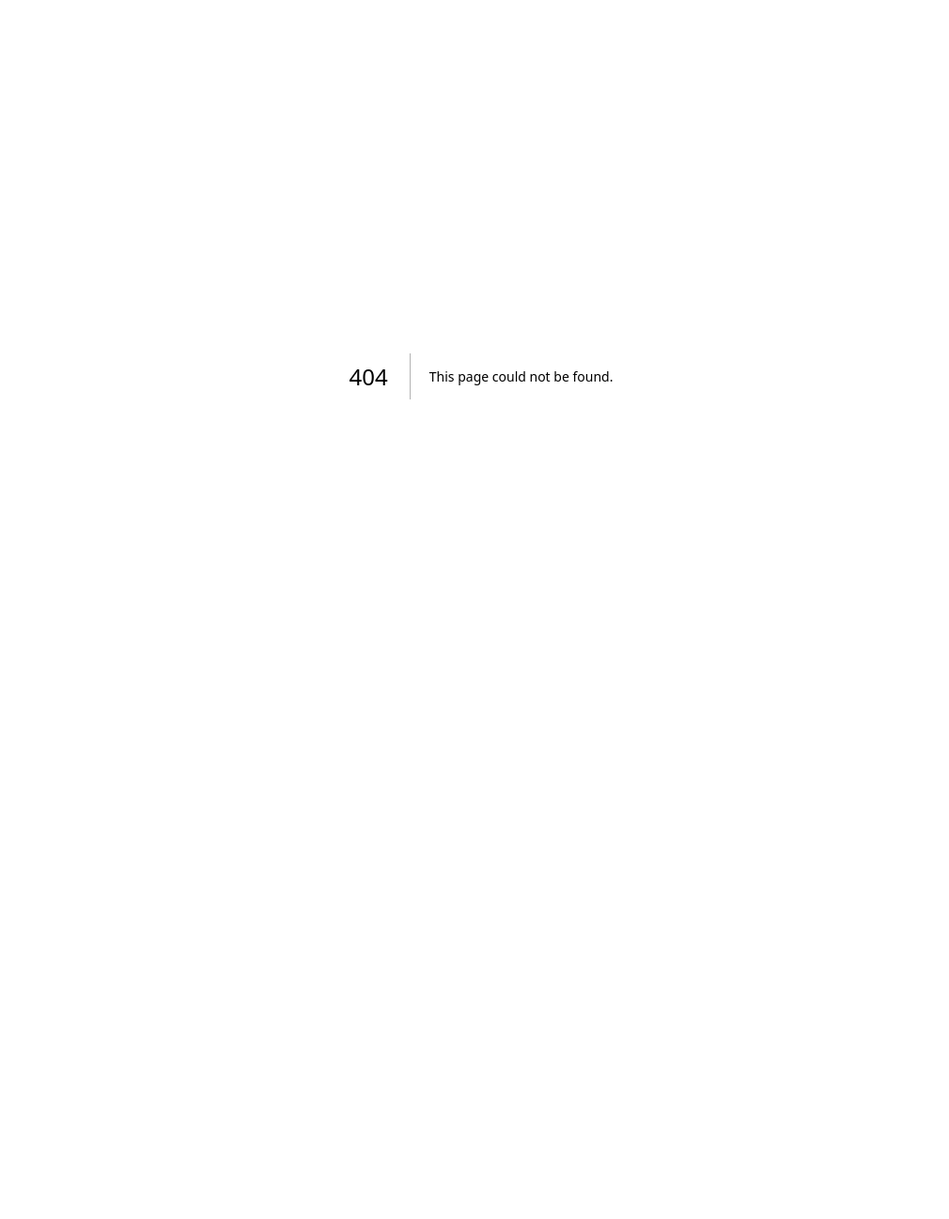
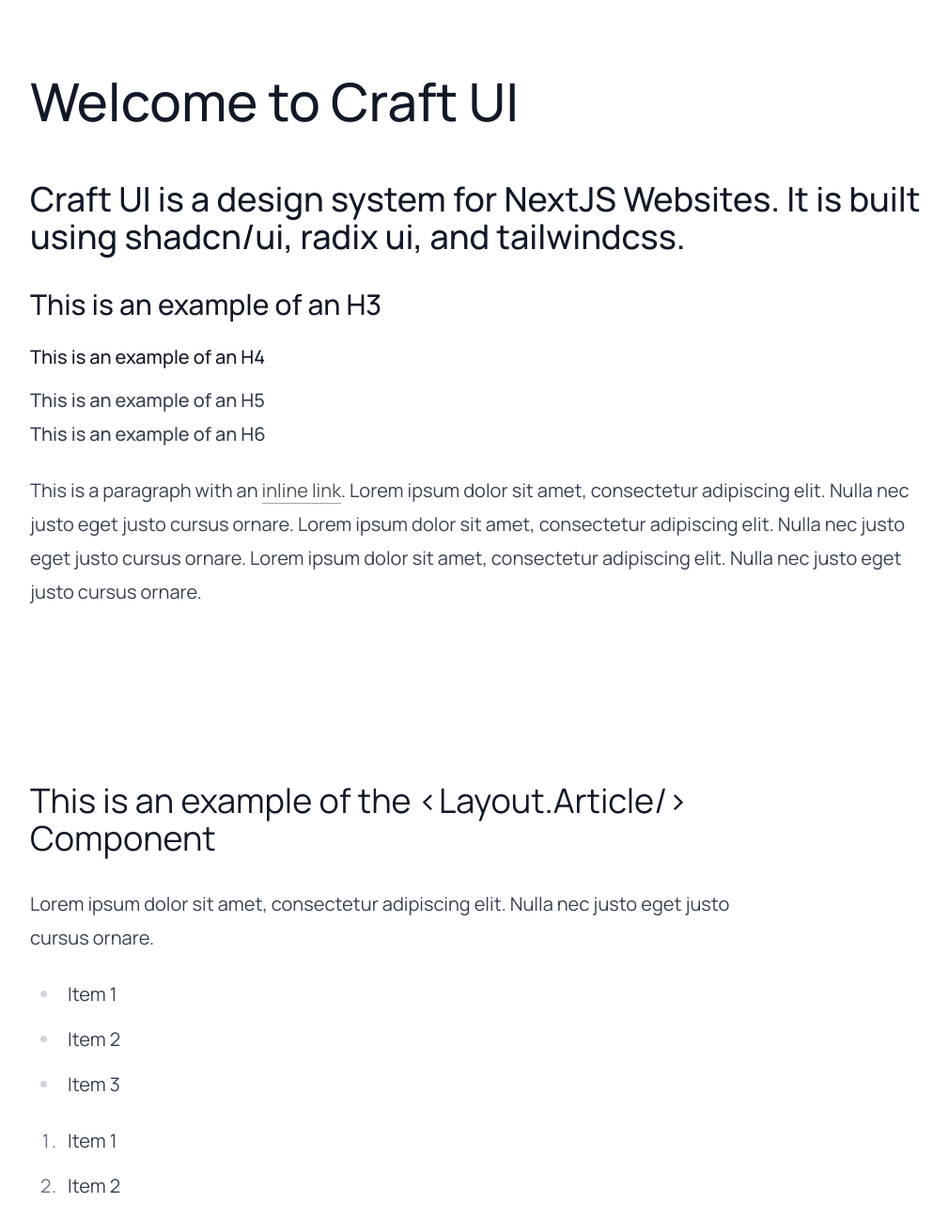
Before and after one commit to 9d8dev/craft-site-example, a Next.js app: page /example in a window 1280 px wide. Before the commit this address had no page. Shown: the top 1297 px of the page at 94% size, without its empty margins (128-1138 px from the left). Before the commit the page ends 800 px from the top, so only its background shows below. Built offline with nearby package versions, Linux system fonts and the light colour scheme.

Commit message:
create example page

```diff
--- /dev/null
+++ b/app/example/page.tsx
@@ -0,0 +1,60 @@
+import * as Layout from "@/components/craft/layout";
+
+export default function Home() {
+  return (
+    <Layout.Main>
+      <Layout.Section>
+        <Layout.Container>
+          <h1>Welcome to Craft UI</h1>
+          <h2>
+            Craft UI is a design system for NextJS Websites. It is built using
+            shadcn/ui, radix ui, and tailwindcss.
+          </h2>
+          <h3>This is an example of an H3</h3>
+          <h4>This is an example of an H4</h4>
+          <h5>This is an example of an H5</h5>
+          <h6>This is an example of an H6</h6>
+          <p>
+            This is a paragraph with an <a href="/">inline link</a>. Lorem ipsum
+            dolor sit amet, consectetur adipiscing elit. Nulla nec justo eget
+            justo cursus ornare. Lorem ipsum dolor sit amet, consectetur
+            adipiscing elit. Nulla nec justo eget justo cursus ornare. Lorem
+            ipsum dolor sit amet, consectetur adipiscing elit. Nulla nec justo
+            eget justo cursus ornare.
+          </p>
+        </Layout.Container>
+      </Layout.Section>
+
+      <Layout.Section>
+        <Layout.Container>
+          <Layout.Article>
+            <h2>This is an example of the {"<Layout.Article/>"} Component</h2>
+            <p>
+              Lorem ipsum dolor sit amet, consectetur adipiscing elit. Nulla nec
+              justo eget justo cursus ornare.
+            </p>
+            <ul>
+              <li>Item 1</li>
+              <li>Item 2</li>
+              <li>Item 3</li>
+            </ul>
+            <ol>
+              <li>Item 1</li>
+              <li>Item 2</li>
+              <li>Item 3</li>
+            </ol>
+            <blockquote>
+              <p>
+                Prose is a Tailwind CSS utility that styles your content to make
+                it look beautiful and readable by default.
+              </p>
+            </blockquote>
+            <p>
+              Here&apos;s a link: <a href="#">Visit Tailwind CSS</a>
+            </p>
+          </Layout.Article>
+        </Layout.Container>
+      </Layout.Section>
+    </Layout.Main>
+  );
+}
```
